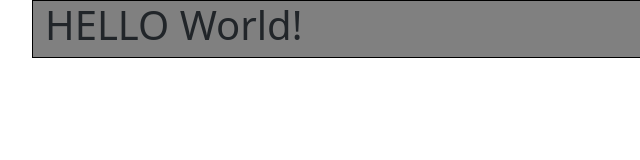
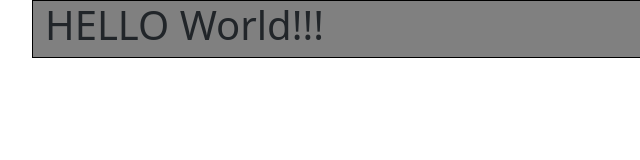
Before and after one commit to fawzik1/testing, a plain HTML site: page index.html in a window 1280 px wide. Shown: the full height of the page, 38-678 px from the left. Drawn offline with nearby package versions, Linux system fonts and the light colour scheme.

Commit message:
changing text

```diff
--- a/index.html
+++ b/index.html
@@ -14,7 +14,7 @@
   <div class="container">
     <div class="row">
       <div class="col col-sm-9">
-        <h1 class="animate__animated animate__bounce">HELLO World!</h1>
+        <h1 class="animate__animated animate__bounce">HELLO World!!!</h1>
       </div>
     </div>
   </div>
```
